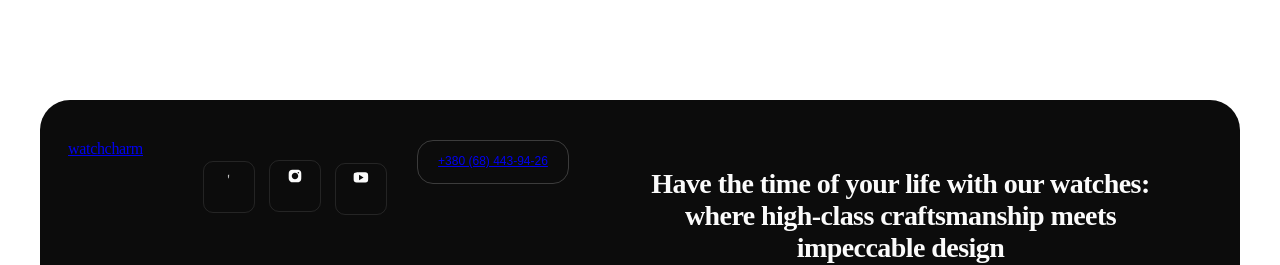
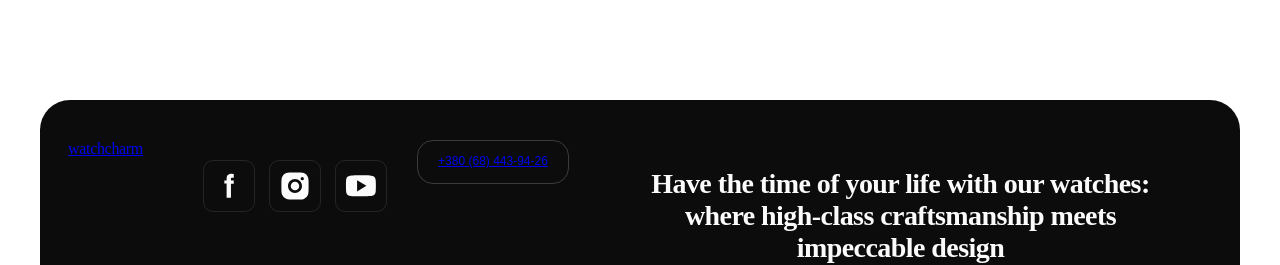
Before and after one commit to IhorMtr/project-CodeCrushers, a website built with Vite: page src/partials/footer.html in a window 1280 px wide. Shown: the top 265 px of the page. Built offline with nearby package versions, Linux system fonts and the light colour scheme.

Commit message:
bug absolute change icons

```diff
--- a/src/partials/footer.html
+++ b/src/partials/footer.html
@@ -6,22 +6,22 @@
       <ul class="footer-social-list">
         <li class="footer-item">
           <a href="https://www.facebook.com/goITclub/" target="_blank"
-            ><svg class="footer-img" width="5" height="13">
-              <use href="../img/icons/icons.svg#icon-facebook"></use>
+            ><svg class="footer-img" width="" height="">
+              <use href="/img/icons/icons.svg#icon-facebook"></use>
             </svg>
           </a>
         </li>
         <li class="footer-item">
           <a href="https://www.instagram.com/goitclub/" target="_blank"
-            ><svg class="footer-img" width="14" height="14">
-              <use href="../img/webp/symbol-defs.svg#insta"></use>
+            ><svg class="footer-img" width="" height="">
+              <use href="/img/icons/icons.svg#icon-instagram"></use>
             </svg>
           </a>
         </li>
         <li class="footer-item">
           <a href="https://www.youtube.com/c/GoIT" target="_blank"
-            ><svg class="footer-img" width="16" height="11">
-              <use href="../img/webp/symbol-defs.svg#yt"></use>
+            ><svg class="footer-img" width="" height="">
+              <use href="/img/icons/icons.svg#icon-youtube"></use>
             </svg>
           </a>
         </li>
```
